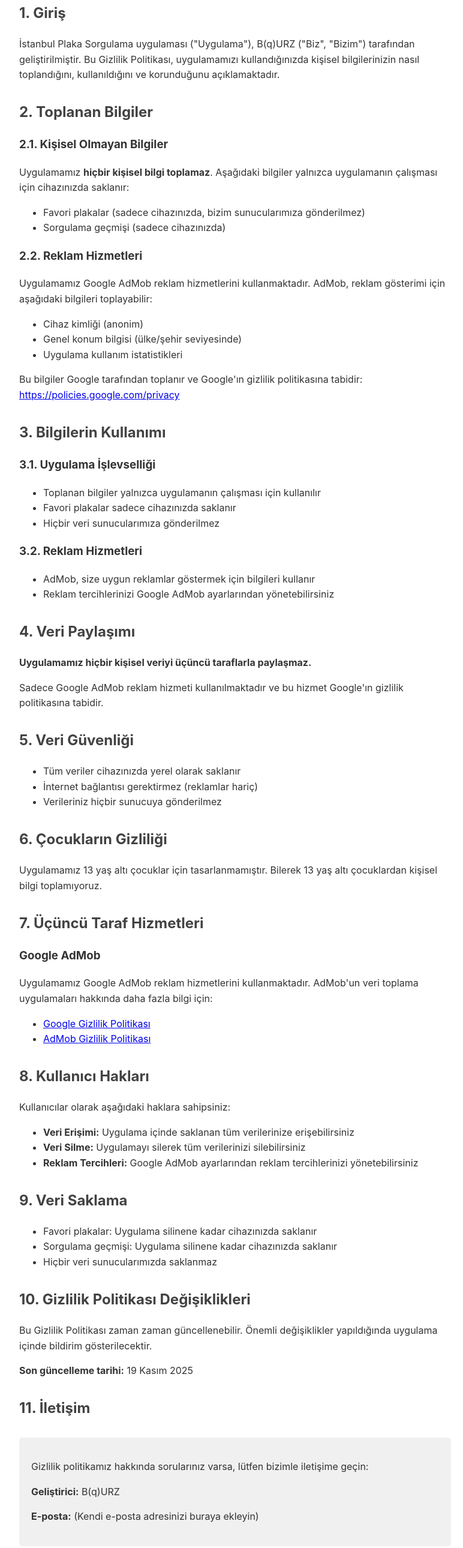
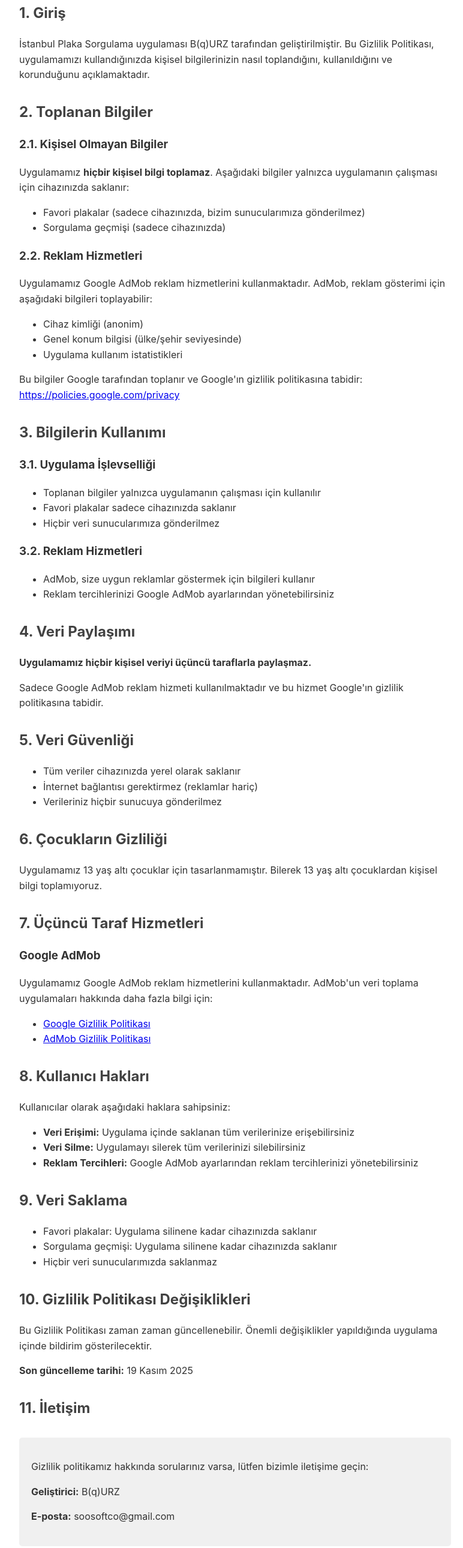
Before and after one commit to Bqurz/istanbul-plaka-privacy, a plain HTML site: page index.html in a window 1280 px wide. Shown: the part 220-2800 px from the top of the page at 60% size, without its empty margins (248-1020 px from the left). Drawn offline with Linux system fonts and the light colour scheme.

Commit message:
Update privacy policy contact information

```diff
--- a/index.html
+++ b/index.html
@@ -48,7 +48,7 @@
         <p class="last-updated"><strong>Son Güncelleme:</strong> 19 Kasım 2025</p>
 
         <h2>1. Giriş</h2>
-        <p>İstanbul Plaka Sorgulama uygulaması ("Uygulama"), B(q)URZ ("Biz", "Bizim") tarafından geliştirilmiştir. Bu Gizlilik Politikası, uygulamamızı kullandığınızda kişisel bilgilerinizin nasıl toplandığını, kullanıldığını ve korunduğunu açıklamaktadır.</p>
+        <p>İstanbul Plaka Sorgulama uygulaması B(q)URZ tarafından geliştirilmiştir. Bu Gizlilik Politikası, uygulamamızı kullandığınızda kişisel bilgilerinizin nasıl toplandığını, kullanıldığını ve korunduğunu açıklamaktadır.</p>
 
         <h2>2. Toplanan Bilgiler</h2>
 
@@ -128,7 +128,7 @@
         <div class="contact">
             <p>Gizlilik politikamız hakkında sorularınız varsa, lütfen bizimle iletişime geçin:</p>
             <p><strong>Geliştirici:</strong> B(q)URZ</p>
-            <p><strong>E-posta:</strong> (Kendi e-posta adresinizi buraya ekleyin)</p>
+            <p><strong>E-posta:</strong> soosoftco@gmail.com</p>
         </div>
 
         <h2>12. Yasal Uyarı</h2>
```
